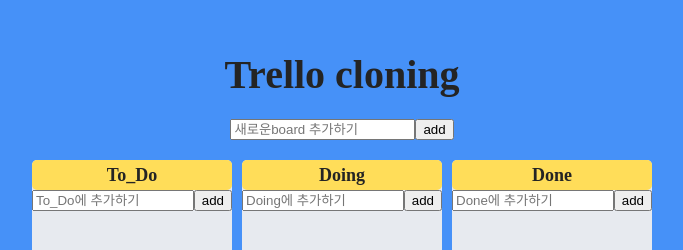
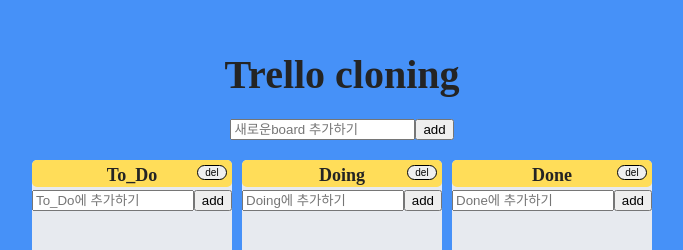
Before and after one commit to jae-hun-e/react-masterclass, a React (Create React App) app: page / in a window 1280 px wide. Shown: the part 119-369 px from the top of the page, without its empty margins (298-981 px from the left). Built offline with nearby package versions, Linux system fonts and the light colour scheme.

Commit message:
delete board 기능 구현

```diff
--- a/src/Trello.tsx
+++ b/src/Trello.tsx
@@ -53,7 +53,7 @@
   } = useForm();
 
   const onValid = ({ newBoard }: INewBoard) => {
-    console.log(newBoard);
+    // console.log(newBoard);
     setList((oldObj) => {
       const copyObj = { ...oldObj };
       return { ...copyObj, [newBoard]: [] };
--- a/src/components/DragabbleCard.tsx
+++ b/src/components/DragabbleCard.tsx
@@ -10,10 +10,10 @@
 }
 
 function DragabbleCard({ index, id, text, boardId }: IDragabbleCardProps) {
-  const setState = useSetRecoilState(toDoState);
+  const setCard = useSetRecoilState(toDoState);
   //! card delete
   const onClick = () => {
-    setState((oldObj) => {
+    setCard((oldObj) => {
       const newBoard = [...oldObj[boardId]];
       newBoard.splice(index, 1);
       return { ...oldObj, [boardId]: newBoard };
--- a/src/components/TrelloBoard.tsx
+++ b/src/components/TrelloBoard.tsx
@@ -1,6 +1,6 @@
 import { Droppable } from "react-beautiful-dnd";
 import { useForm } from "react-hook-form";
-import { useRecoilValue, useSetRecoilState } from "recoil";
+import { useSetRecoilState } from "recoil";
 import styled from "styled-components";
 import { ICard, toDoState } from "../trelloAtom";
 import DragabbleCard from "./DragabbleCard";
@@ -16,14 +16,15 @@
 
 function TrelloBoard({ list, boardId }: IBoardProps) {
   const setBoard = useSetRecoilState(toDoState);
-  const state = useRecoilValue(toDoState);
+
+  // ! card add
   const {
     register,
     setValue,
     handleSubmit,
     formState: { errors },
   } = useForm();
-  // ! card add
+
   const onValid = ({ addList }: IFrom) => {
     setBoard((oldBoard) => {
       const addCard = { id: Date.now(), text: addList };
@@ -31,9 +32,21 @@
     });
     setValue("addList", "");
   };
+
+  // ! board delete
+  const deleteBoard = () => {
+    setBoard((oldObj) => {
+      const newObj = { ...oldObj };
+      delete newObj[boardId];
+      return newObj;
+    });
+  };
   return (
     <Cotainer>
-      <Title>{boardId}</Title>
+      <BoardHeader>
+        <h2>{boardId}</h2>
+        <button onClick={deleteBoard}>del</button>
+      </BoardHeader>
       <Error>{errors?.addList?.message}</Error>
       <Form onSubmit={handleSubmit(onValid)}>
         <input
@@ -111,13 +124,28 @@
   transition: background-color 0.2s ease-in-out;
 `;
 
-const Title = styled.h2`
-  text-align: center;
-  font-weight: 600;
-  font-size: 18px;
+const BoardHeader = styled.div`
   width: 100%;
   height: 30px;
-  padding-top: 5px;
-  border-radius: 5px;
-  background-color: ${(props) => props.theme.accentColor};
+  text-align: center;
+  position: relative;
+  h2 {
+    font-weight: 600;
+    font-size: 18px;
+    padding-top: 5px;
+    border-radius: 5px;
+    background-color: ${(props) => props.theme.accentColor};
+  }
+  button {
+    position: absolute;
+    top: 5px;
+    right: 5px;
+    width: 30px;
+    height: 15px;
+    font-size: 10px;
+    font-weight: 500;
+    text-align: center;
+    border: 1px solid black;
+    border-radius: 10px;
+  }
 `;
```
